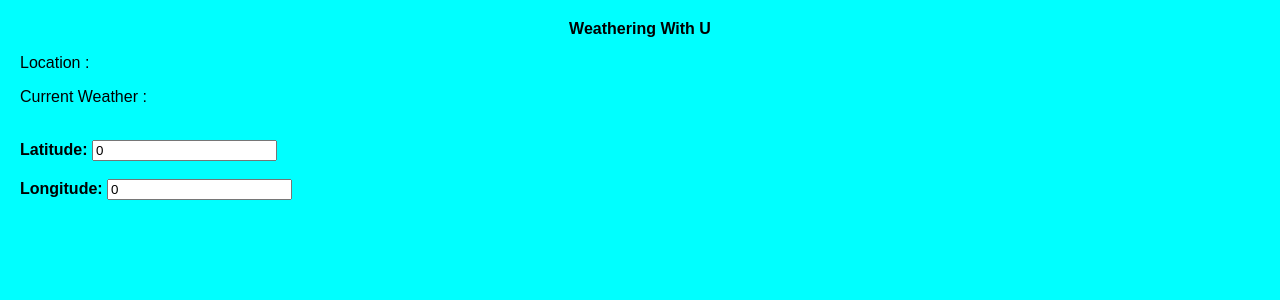
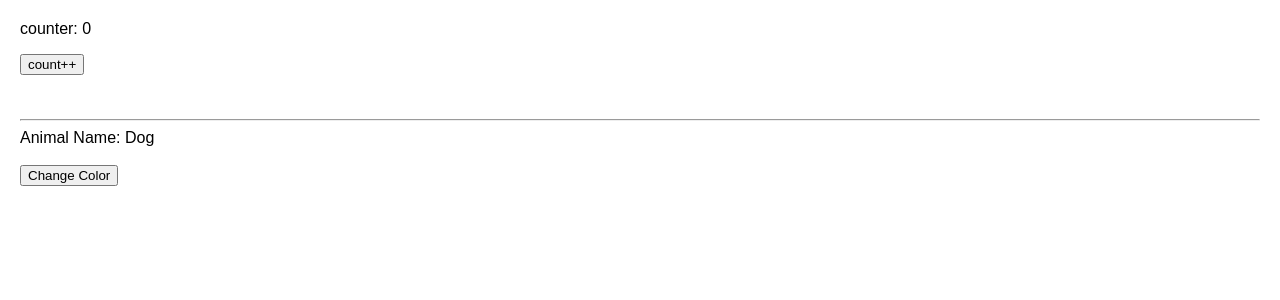
Before and after one commit to suresh37/react-practice-app, a React (Create React App) app: page / in a window 1280 px wide. Shown: the top 300 px of the page. Built offline with nearby package versions, Linux system fonts and the light colour scheme; no server answers.

Commit message:
useCallback updates

```diff
--- a/src/App.js
+++ b/src/App.js
@@ -6,6 +6,7 @@ import Board from './components/Board';
 import './styles.css';
 import Gallery from './components/Gallery';
 import Weather from './components/Weather';
+import HookPractice from './components/HookPractice';
 
 function BtnCounter() {
   const [count, setCount] = useState(0);
@@ -27,7 +28,8 @@ function App() {
 
   return (
     <div>
-      <Weather />
+      {/* <Weather /> */}
+      <HookPractice />
     </div>
     /*  <div>
        <Gallery />
--- /dev/null
+++ b/src/components/Animal.jsx
@@ -0,0 +1,15 @@
+import React from 'react'
+
+const Animal = React.memo(({ name, selectHandler }) => {
+
+    console.log('Animal Comp Rendered');
+    return (
+        <>
+            <div>Animal Name: {name}</div>
+            <br />
+            <button onClick={selectHandler}>Change Color</button>
+        </>
+    )
+})
+
+export default Animal
--- /dev/null
+++ b/src/components/HookPractice.jsx
@@ -0,0 +1,26 @@
+import React, { useCallback, useState } from 'react'
+import Animal from './Animal';
+
+const HookPractice = () => {
+    const [count, setCount] = useState(0);
+    const [name, setName] = useState('Dog');
+    const [color, setColor] = useState('White');
+
+    const selectHandler = useCallback(() => {
+        console.log('selectHandler');
+        setName('Black');
+    }, [color])
+
+    return (
+        <div>
+            <p>counter: {count}</p>
+            <button onClick={() => setCount(count + 1)}>count++</button>
+            <br />
+            <br /><br />
+            <hr />
+            <Animal name={name} color={color} selectHandler={selectHandler} />
+        </div>
+    )
+}
+
+export default HookPractice
--- a/src/styles.css
+++ b/src/styles.css
@@ -2,5 +2,5 @@ body {
 	font-family: sans-serif;
 	margin: 20px;
 	padding: 0;
-    background-color: aqua;
-  }
+	/* background-color: aqua; */
+}
```
